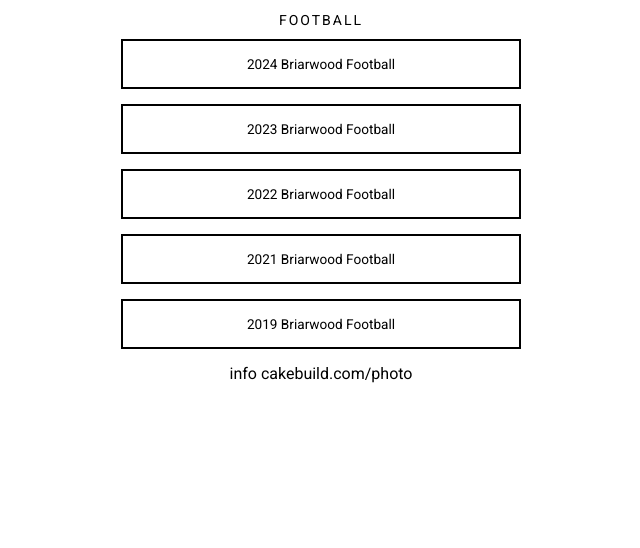
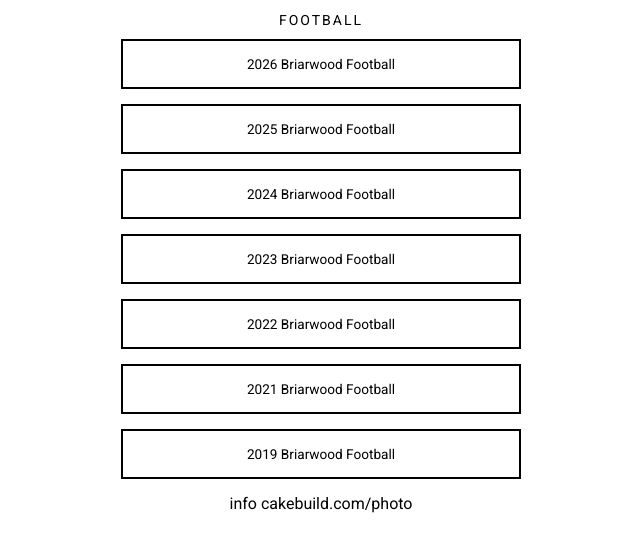
Before and after one commit to cakebuildcom/cakebuildcom.github.io, a plain HTML site: page links/football.html in a window 1280 px wide. Shown: the whole page, without its empty margins (319-959 px from the left). Drawn offline with Linux system fonts and the light colour scheme.

Commit message:
Update football.html with 2025 and 2026 links

```diff
--- a/links/football.html
+++ b/links/football.html
@@ -13,6 +13,9 @@
 
         <!-- Featured -->
         <h2>Football</h2>
+        <a class="Football" href="https://www.amazon.com/photos/groups/share/ItW7MlWjTAKWuV7IbmsPxQ.RRPvru8TiEkVWpZICqGKpQ">2026 Briarwood Football</a>
+        <a class="Football" href="https://www.amazon.com/photos/groups/share/ItW7MlWjTAKWuV7IbmsPxQ.RRPvru8TiEkVWpZICqGKpQ">2025 Briarwood Football</a>
+
         <a class="Football" href="https://www.amazon.com/photos/groups/share/ItW7MlWjTAKWuV7IbmsPxQ.RRPvru8TiEkVWpZICqGKpQ">2024 Briarwood Football</a>
         <a class="Football" href="https://www.amazon.com/photos/groups/share/OQybWSpbSLqOirToN1fGZw.XSW-c6ywl6dUQAU1Tjw5yi">2023 Briarwood Football</a>
         <a class="Football" href="https://www.amazon.com/photos/groups/share/dvEAA43sR8iHv8Sxg8kJRQ.cZLw0a0TTDlzs-xcHwe8na">2022 Briarwood Football</a>
```
